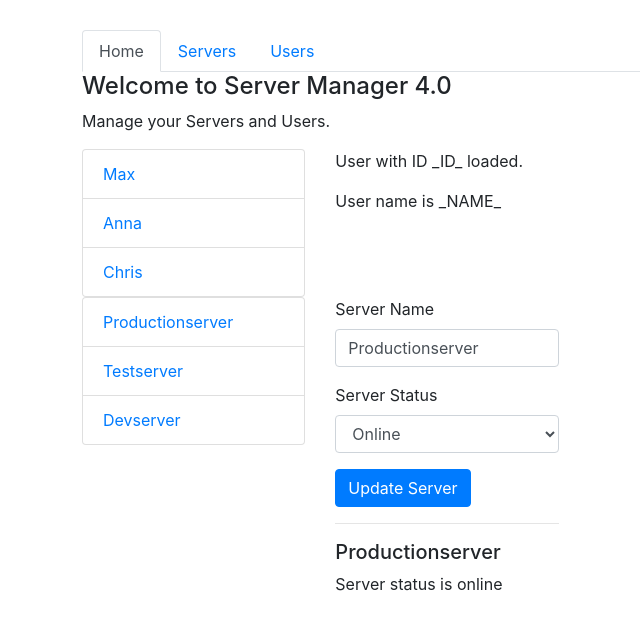
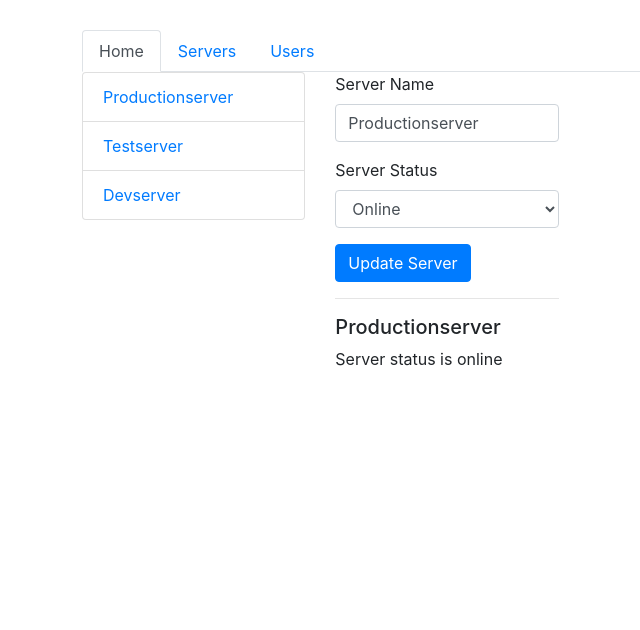
Before and after one commit to ddeveloper72/Angular-Routing, an Angular app: page /servers in a window 1280 px wide. Shown: the top 630 px of the page, without its empty margins (3-643 px from the left). Built offline with nearby package versions, Linux system fonts and the light colour scheme.

Commit message:
Added routing to app mopdule and added directive to app component html

```diff
--- a/src/app/app.component.html
+++ b/src/app/app.component.html
@@ -16,17 +16,7 @@
   </div>
   <div class="row">
     <div class="col-sm-12 col-md-10 col-lg-8 col-md-offset-1 col-lg-offset-2">
-      <app-home></app-home>
-    </div>
-  </div>
-  <div class="row">
-    <div class="col-sm-12 col-md-10 col-lg-8 col-md-offset-1 col-lg-offset-2">
-      <app-users></app-users>
-    </div>
-  </div>
-  <div class="row">
-    <div class="col-sm-12 col-md-10 col-lg-8 col-md-offset-1 col-lg-offset-2">
-      <app-servers></app-servers>
+      <router-outlet></router-outlet>
     </div>
   </div>
 </div>
--- a/src/app/app.module.ts
+++ b/src/app/app.module.ts
@@ -12,7 +12,13 @@ import { EditServerComponent } from './servers/edit-server/edit-server.component
 import { ServerComponent } from './servers/server/server.component';
 import { ServersService } from './servers/servers.service';
 import { BrowserAnimationsModule } from '@angular/platform-browser/animations';
+import { Routes, RouterModule } from '@angular/router';
 
+const appRoutes: Routes = [
+{ path: '', component: HomeComponent },
+{ path: 'users', component: UsersComponent },
+{ path: 'servers', component: ServersComponent },
+];
 @NgModule({
   declarations: [
     AppComponent,
@@ -27,6 +33,7 @@ import { BrowserAnimationsModule } from '@angular/platform-browser/animations';
     BrowserModule,
     FormsModule,
     BrowserAnimationsModule,
+    RouterModule.forRoot(appRoutes)
   ],
   providers: [ServersService],
   bootstrap: [AppComponent]
```
